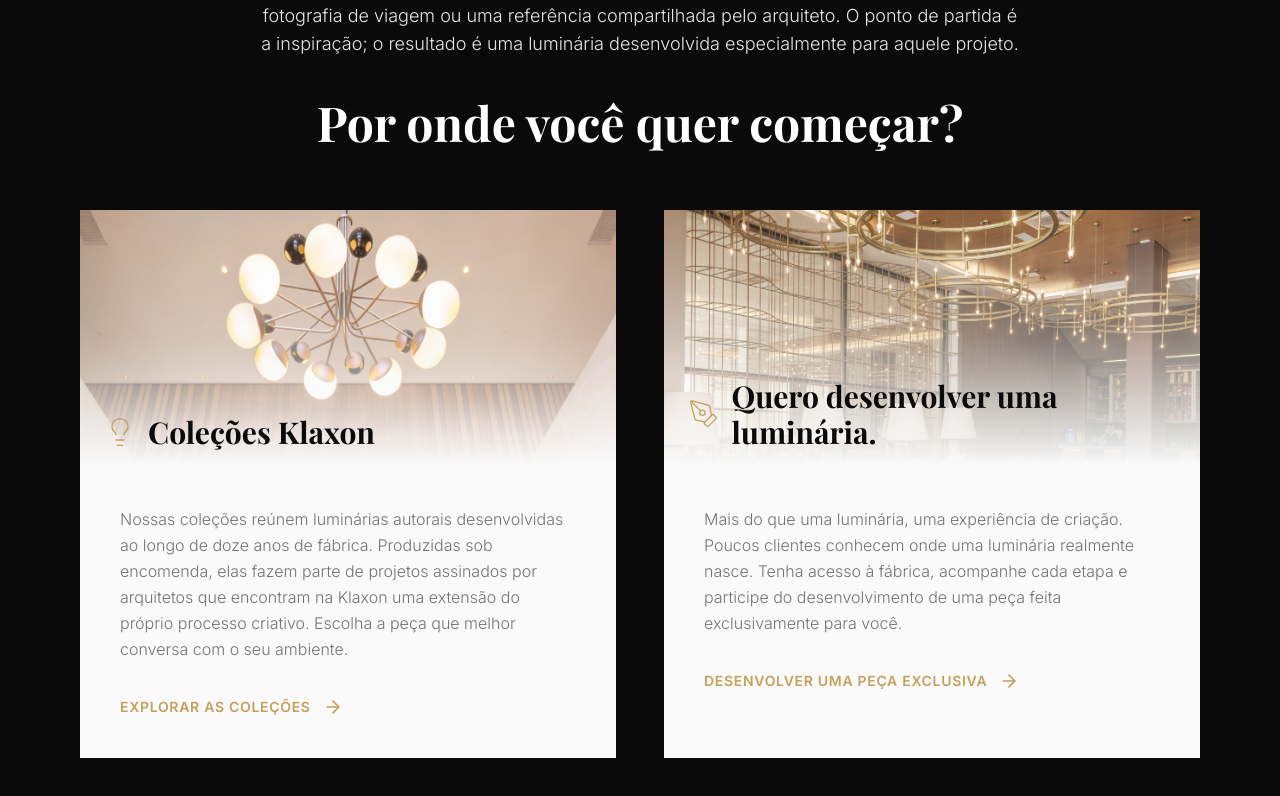
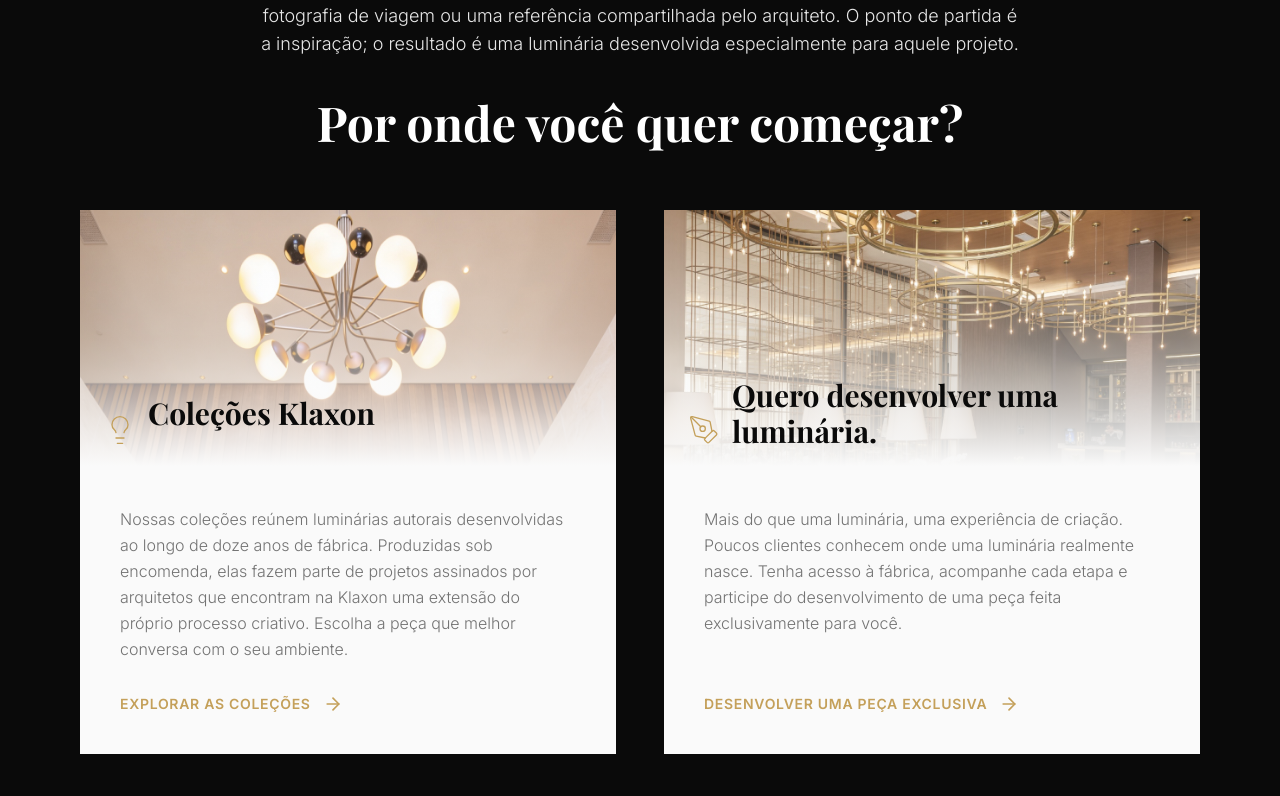
Before and after one commit to ResegundoBR/landing-page-klaxon-sf118bce9, a React (Vite) app: page / in a window 1280 px wide. Shown: the part 3086-3882 px from the top of the page. Built offline with nearby package versions, Linux system fonts and the light colour scheme; a web font is replaced by a local one; what pocketbase would draw is missing.

Commit message:
Fix: Align card titles and CTAs horizontally

```diff
--- a/src/components/sections/SelectionSection.tsx
+++ b/src/components/sections/SelectionSection.tsx
@@ -44,7 +44,7 @@
             return (
               <div
                 key={i}
-                className="group relative overflow-hidden bg-card text-card-foreground animate-fade-in-up"
+                className="group relative overflow-hidden bg-card text-card-foreground animate-fade-in-up flex flex-col"
                 style={{ animationDelay: `${i * 150}ms` }}
               >
                 <div className="relative h-56 md:h-64 overflow-hidden">
@@ -55,21 +55,21 @@
                     loading="lazy"
                   />
                   <div className="absolute inset-0 bg-gradient-to-t from-card via-card/40 to-transparent" />
-                  <div className="absolute bottom-4 left-6 flex items-center gap-3">
-                    <Icon className="w-8 h-8 text-primary stroke-[1]" />
-                    <h3 className="text-2xl md:text-3xl font-serif font-bold text-foreground">
+                  <div className="absolute bottom-4 left-6 right-6 flex items-end gap-3">
+                    <Icon className="w-8 h-8 text-primary stroke-[1] shrink-0 mb-1" />
+                    <h3 className="text-2xl md:text-3xl font-serif font-bold text-foreground min-h-[2.5em] flex items-center">
                       {card.title}
                     </h3>
                   </div>
                 </div>
 
-                <div className="p-8 md:p-10">
-                  <p className="text-muted-foreground text-base leading-relaxed font-light mb-8">
+                <div className="p-8 md:p-10 flex flex-col flex-1">
+                  <p className="text-muted-foreground text-base leading-relaxed font-light mb-8 flex-1">
                     {card.description}
                   </p>
                   <a
                     href="#contato"
-                    className="inline-flex items-center gap-3 text-primary font-semibold uppercase tracking-wider text-sm hover:gap-4 transition-all duration-300"
+                    className="inline-flex items-center gap-3 text-primary font-semibold uppercase tracking-wider text-sm hover:gap-4 transition-all duration-300 mt-auto"
                   >
                     {card.button}
                     <ArrowRight className="w-5 h-5" />
--- a/src/lib/pocketbase/schema.json
+++ b/src/lib/pocketbase/schema.json
@@ -1,5 +1,5 @@
 {
-  "generatedAt": "2026-07-15T14:53:28.613Z",
+  "generatedAt": "2026-07-15T15:04:47.285Z",
   "collections": [
     {
       "name": "users",
```
Also changed, not shown: .skip.config.json.
